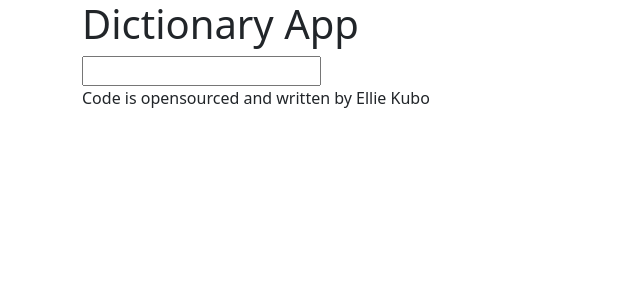
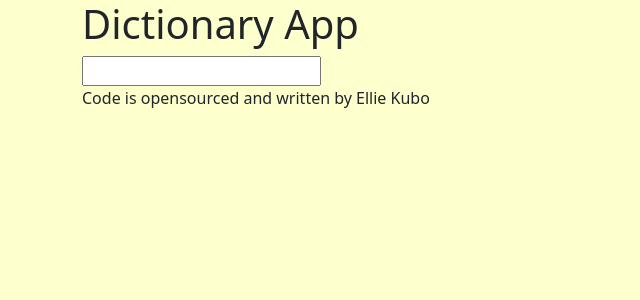
Before and after one commit to Ellie575/react-dictionary-app-reimagined, a React (Create React App) app in the folder my-app/: page / in a window 1280 px wide. Shown: the top 300 px of the page, without its empty margins (0-640 px from the left). Built offline with nearby package versions, Linux system fonts and the light colour scheme.

Commit message:
Added some styling

```diff
--- a/my-app/src/App.css
+++ b/my-app/src/App.css
@@ -0,0 +1,12 @@
+body {
+  background: #fdffcd;
+}
+
+a {
+  color: #ffc93c;
+}
+
+.App-footer {
+  text-align: center;
+  margin: 30px 0;
+}
```
